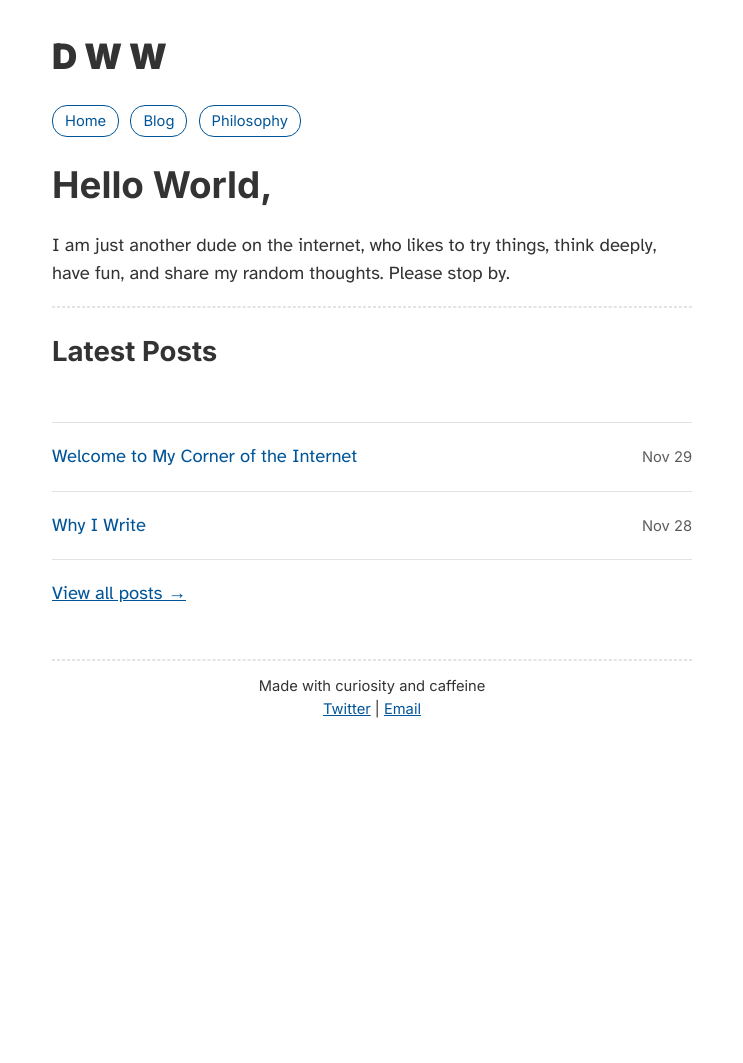
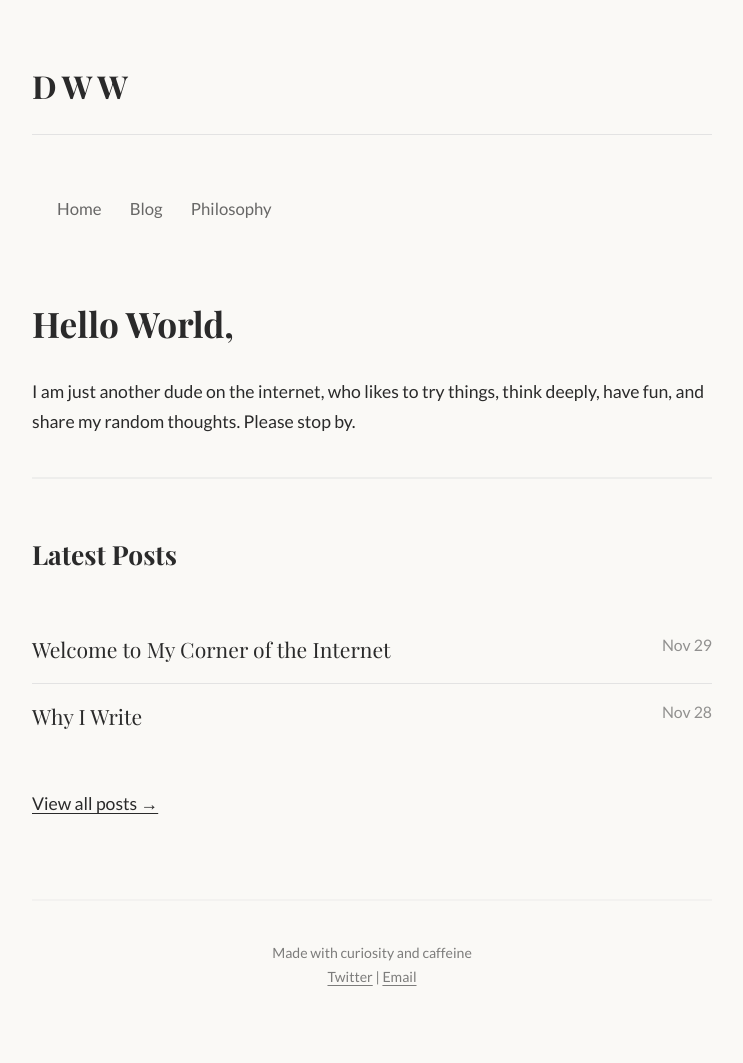
Before and after one commit to DudeWorldWide/Dudeworldwide.github.io, a Jekyll site: the page built from index.html, in a window 1280 px wide. Shown: the whole page, without its empty margins (268-1011 px from the left). Built offline with Jekyll 4.4.1, drawn with Linux system fonts in a browser that asks for light colours; before the commit the page ends 900 px from its top, so only the background shows below that.

Commit message:
Update style.css

```diff
--- a/assets/css/style.css
+++ b/assets/css/style.css
@@ -1,21 +1,27 @@
 /* Bearming Theme */
-@import url("https://fonts.googleapis.com/css2?family=Atkinson+Hyperlegible:ital,wght@0,400;0,700;1,400;1,700&family=Inter:ital,opsz,wght@0,14..32,100..900;1,14..32,100..900&display=swap");
+@import url('https://fonts.googleapis.com/css2?family=Lato:wght@400;700&family=Playfair+Display:wght@400;700&display=swap');
 
+/* --- VARIABLES & FONTS --- */
 :root {
-  --font-main: "Atkinson Hyperlegible", sans-serif;
-  --font-secondary: "Inter", sans-serif;
-  --background-color: #ffffff;
+  /* Classy Font Pairing */
+  --font-main: "Lato", sans-serif;       /* Clean reading font */
+  --font-header: "Playfair Display", serif; /* Editorial/Classy Header font */
+
+  /* Minimalist Colors (Warm White / Dark Slate) */
+  --background-color: #faf9f6; /* Off-white (Eggshell) - looks more premium than #fff */
   --accent-color: #e3e3e3;
-  --text-color: #333333;
-  --link-color: #005599;
+  --text-color: #2a2a2a;       /* Softer black */
+  --link-color: #333;          /* Neutral link color */
+  --hover-color: #666;
 }
 
 @media (prefers-color-scheme: dark) {
   :root {
-    --background-color: #002233;
-    --accent-color: #224455;
-    --text-color: #f2f2f2;
-    --link-color: #99ccee;
+    --background-color: #111111; /* Deep rich black */
+    --accent-color: #333333;
+    --text-color: #e0e0e0;
+    --link-color: #ffffff;
+    --hover-color: #aaa;
   }
 }
 
@@ -24,103 +30,118 @@
 html { -webkit-font-smoothing: antialiased; }
 
 body {
-  margin: 10px auto;
+  margin: 40px auto; /* More top margin for breathing room */
   padding: 20px;
-  max-width: 680px;
+  max-width: 720px;  /* Slightly wider for a modern feel */
   font-family: var(--font-main);
-  font-size: 1.15em;
-  line-height: 1.5;
+  font-size: 1.1em;  /* Slightly smaller than 1.15 for elegance */
+  line-height: 1.7;  /* Increased line height for readability */
   color: var(--text-color);
   background-color: var(--background-color);
   word-wrap: break-word;
 }
 
-h1, h2, h3, h4, h5, h6 { font-family: var(--font-secondary); }
+/* --- HEADER LAYOUT (This fixes your main request) --- */
+/* IMPORTANT: Ensure your HTML wraps the Title and Nav
+   inside a <header> tag for this to work.
+*/
 
-main h1 { font-size: 2em; line-height: 1.2; }
-
-.title h1 {
-  display: inline-block;
-  margin: 0 0 5px;
-  font-size: 1.9em;
-  font-weight: 900;
+header {
+  display: flex;
+  justify-content: space-between; /* Pushes Title left, Nav right */
+  align-items: baseline;          /* Aligns text nicely */
+  margin-bottom: 60px;            /* More space before content starts */
+  border-bottom: 1px solid var(--accent-color); /* Optional: Subtle divider */
+  padding-bottom: 20px;
 }
 
-a { color: var(--link-color); text-decoration: underline; }
+/* Typography Updates */
+h1, h2, h3, h4, h5, h6 {
+  font-family: var(--font-header);
+  font-weight: 700;
+  margin-top: 2em;
+}
 
-a.title, .title:hover { color: var(--text-color); text-decoration: none; }
+/* Site Title Styling */
+.title h1 {
+  font-family: var(--font-header);
+  font-size: 1.8em; /* Minimalist size */
+  font-weight: 700;
+  margin: 0;
+  letter-spacing: -0.5px; /* Tighter tracking looks sharper */
+}
 
+a.title { text-decoration: none; color: var(--text-color); }
+
+/* --- NAVIGATION STYLING --- */
 nav {
-  margin: 0 0 30px;
-  font-family: var(--font-secondary);
+  font-family: var(--font-main);
+  font-size: 0.95em;
+  font-weight: 500;
 }
 
 nav a {
-  margin-right: 6px;
-  padding: 6px 12px;
-  font-size: .8em;
-  color: var(--link-color);
-  border: 1px solid var(--link-color);
-  border-radius: 15px;
+  margin-left: 25px;       /* Space between links */
+  padding: 0;              /* Remove padding */
+  color: var(--text-color);
+  border: none;            /* Remove the "pill" border */
+  border-radius: 0;
   text-decoration: none;
+  opacity: 0.7;            /* Slightly faded by default */
+  transition: opacity 0.2s ease;
 }
 
-nav a:hover { background: var(--accent-color); }
-
-time {
-  font-family: var(--font-secondary);
-  font-size: .8em;
-  opacity: 0.8;
+nav a:hover {
+  background: transparent; /* Remove background hover */
+  opacity: 1;              /* Full black on hover */
+  text-decoration: underline;
+  text-underline-offset: 4px; /* Classy gap for underline */
 }
 
-hr { border: 1px dashed var(--accent-color); }
-
-blockquote {
-  margin: 25px 0;
-  padding: 2px 25px;
-  font-style: italic;
-  background: var(--accent-color);
-  border-radius: 10px;
-}
-
+/* --- BLOG LIST MINIMALISM --- */
 ul.blog-posts {
-  margin: 50px 0 20px;
+  margin: 40px 0;
+  list-style: none;
   padding: 0;
-  list-style: none;
 }
 
 ul.blog-posts li {
-  overflow: hidden;
-  padding: 20px 0;
+  display: flex;             /* Align date and title */
+  justify-content: space-between;
+  padding: 15px 0;
   border-top: 1px solid var(--accent-color);
+  border-bottom: none;       /* Clean look */
 }
 
-ul.blog-posts li:last-child { border-bottom: 1px solid var(--accent-color); }
+ul.blog-posts li:first-child { border-top: none; }
 
 ul.blog-posts li a {
-  float: left;
+  font-family: var(--font-header); /* Use serif for post titles */
+  font-size: 1.2em;
+  color: var(--text-color);
   text-decoration: none;
-  white-space: nowrap;
-  overflow: hidden;
-  text-overflow: ellipsis;
-  max-width: calc(100% - 110px);
+  max-width: 80%;
+}
+
+ul.blog-posts li a:hover {
+  color: var(--hover-color);
 }
 
 ul.blog-posts li time {
-  float: right;
-  margin: 3px 0 0;
+  font-family: var(--font-main);
+  font-size: 0.9em;
+  opacity: 0.5;
+  white-space: nowrap;
 }
 
-.code, .highlight {
-  padding: 1px 15px;
-  overflow-x: auto;
-  background-color: var(--accent-color);
-  border-radius: 3px;
-}
+/* Other elements */
+a { color: var(--text-color); text-decoration: underline; text-underline-offset: 3px; }
+hr { border: 1px solid var(--accent-color); opacity: 0.5; margin: 40px 0; }
+blockquote { border-left: 3px solid var(--text-color); padding-left: 20px; font-style: italic; background: none; }
 
 footer {
-  padding: 25px 0;
-  font-family: var(--font-secondary);
+  margin-top: 80px;
+  font-size: 0.8em;
+  opacity: 0.6;
   text-align: center;
-  font-size: .8em;
 }
```
